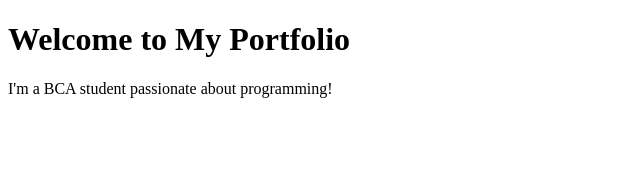
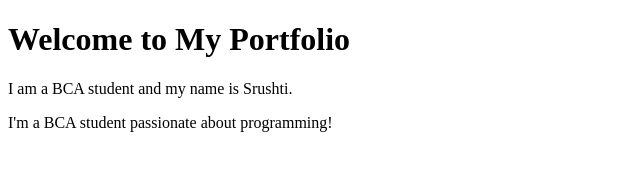
Before and after one commit to Srushti9-cyber/SakshiDhebar.github.io, a plain HTML site: page index.html in a window 1280 px wide. Shown: the whole page, without its empty margins (0-640 px from the left). Drawn offline with Linux system fonts and the light colour scheme.

Commit message:
Update index.html

```diff
--- a/index.html
+++ b/index.html
@@ -5,6 +5,8 @@
 </head>
 <body>
     <h1>Welcome to My Portfolio</h1>
+    <p> I am a BCA student and my name is Srushti.</p>
     <p>I'm a BCA student passionate about programming!</p>
 </body>
+
 </html>
```
